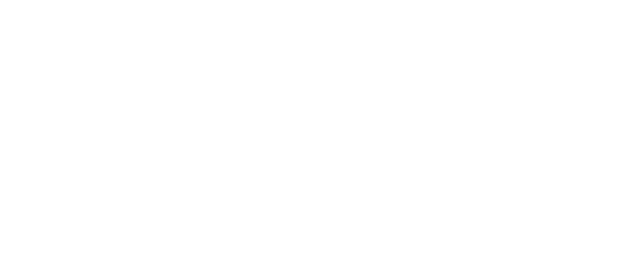
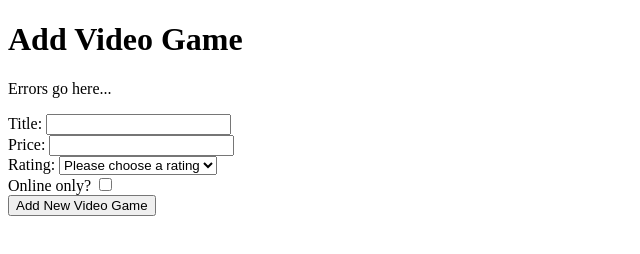
Before and after one commit to KimRamos45980/FormWithCustomClass, a plain HTML site: page index.html in a window 1280 px wide. Shown: the whole page, without its empty margins (0-640 px from the left). Drawn offline with Linux system fonts and the light colour scheme.

Commit message:
Created basic add video game form

```diff
--- a/index.html
+++ b/index.html
@@ -7,6 +7,33 @@
     <title>Add Product Form</title>
 </head>
 <body>
+    <h1>Add Video Game</h1>
+    <div id="validation-summary"></div>
+        <p>Errors go here...</p>
 
+    <form>
+        <label for="title">Title: </label>
+        <input id="title" tpye="text">
+        <br>
+
+        <label for="price">Price: </label>
+        <input id="price" type="text">
+        <br>
+
+        <label for="rating">Rating: </label>
+        <select id="rating">
+            <option>Please choose a rating</option>
+            <option>E</option>
+            <option>T</option>
+            <option>M</option>
+        </select>
+        <br>
+
+        <label for="online">Online only?</label>
+        <input type="checkbox" id="online">
+        <br>
+
+        <input type="button" value="Add New Video Game">
+    </form>
 </body>
 </html>
```
